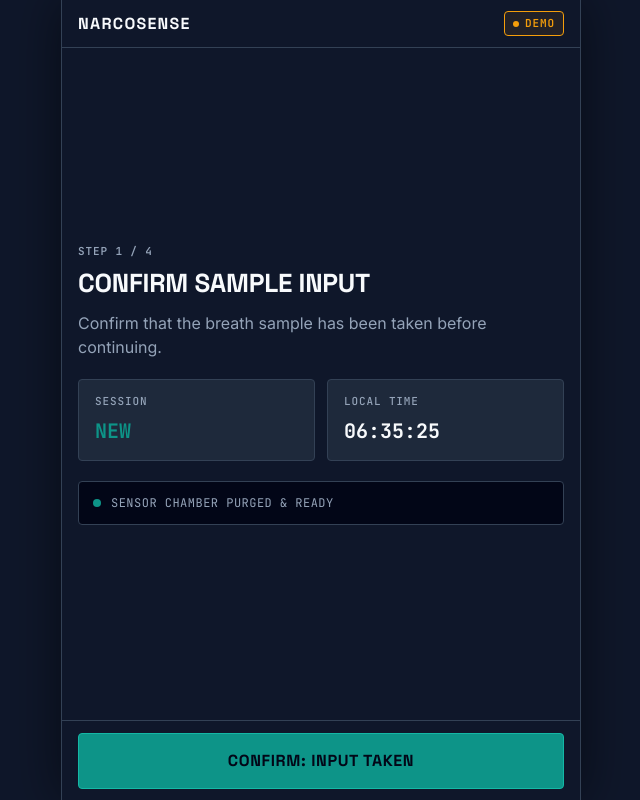
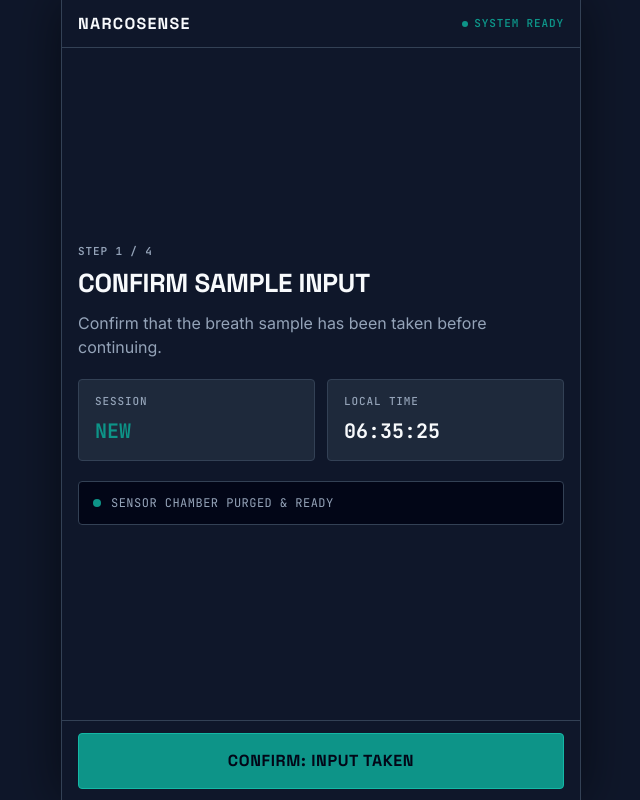
Before and after one commit to ArinHarwani/NeuroSense, a Next.js app: page / in a window 1280 px wide. Shown: the whole page, without its empty margins (319-959 px from the left). Built offline with nearby package versions, Linux system fonts and the light colour scheme.

Commit message:
feat: remove all DEMO badges and disclaimer labels across all screens

```diff
--- a/src/app/page.tsx
+++ b/src/app/page.tsx
@@ -3,7 +3,6 @@
 import React, { useState, useEffect } from 'react';
 import { useRouter } from 'next/navigation';
 import { useSession } from '@/context/SessionContext';
-import { DemoBadge } from '@/components/DemoBadge';
 
 export default function ConfirmPage() {
   const router = useRouter();
@@ -53,7 +52,20 @@
         >
           NARCOSENSE
         </span>
-        <DemoBadge />
+        <div style={{ display: 'flex', alignItems: 'center', gap: '6px' }}>
+          <span style={{ width: '6px', height: '6px', borderRadius: '50%', backgroundColor: 'var(--teal)' }} />
+          <span
+            style={{
+              fontFamily: 'var(--font-mono)',
+              fontSize: '11px',
+              color: 'var(--teal)',
+              fontWeight: 600,
+              letterSpacing: '0.08em',
+            }}
+          >
+            SYSTEM READY
+          </span>
+        </div>
       </header>
 
       {/* Telemetry Canvas */}
--- a/src/app/pin/page.tsx
+++ b/src/app/pin/page.tsx
@@ -342,17 +342,17 @@
           </button>
         </div>
 
-        {/* Tactical Note for Testing / Demo */}
+        {/* Security Telemetry Note */}
         <div
           style={{
             fontFamily: 'var(--font-mono)',
             fontSize: '11px',
             color: 'var(--text-off)',
             textAlign: 'center',
-            letterSpacing: '0.04em',
+            letterSpacing: '0.06em',
           }}
         >
-          DEMO PINS: 1234 (PARACETAMOL) · 5678 (OPIOID) · 4567 (CANNABINOID)
+          SECURE OPERATOR ACCESS · ENCRYPTED TELEMETRY
         </div>
       </main>
     </div>
--- a/src/components/CommandDeck.tsx
+++ b/src/components/CommandDeck.tsx
@@ -1,5 +1,4 @@
 import React from 'react';
-import { DemoBadge } from './DemoBadge';
 
 interface CommandDeckProps {
   title?: string;
@@ -7,7 +6,6 @@
   sessionId?: string;
   countdownSeconds?: number;
   inspectorName?: string;
-  showDemo?: boolean;
 }
 
 export function CommandDeck({
@@ -16,7 +14,6 @@
   sessionId,
   countdownSeconds,
   inspectorName,
-  showDemo = true,
 }: CommandDeckProps) {
   const isUrgent = typeof countdownSeconds === 'number' && countdownSeconds <= 10;
 
@@ -84,8 +81,6 @@
           </span>
         )}
 
-        {showDemo && <DemoBadge />}
-
         {typeof countdownSeconds === 'number' && (
           <span
             style={{
```
Also changed, not shown: src/app/results/page.tsx (+12 -12 lines).
